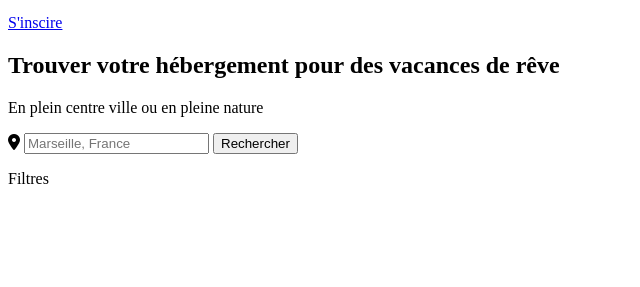
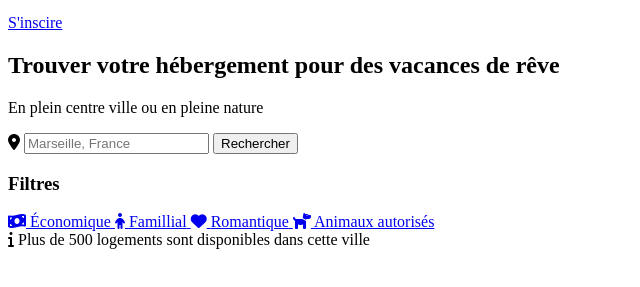
Before and after one commit to SouleymanCDW/CONTEDITWITIADES_2_16042021, a plain HTML site: page index.html in a window 1280 px wide. Shown: the part 93-380 px from the top of the page, without its empty margins (0-640 px from the left). Drawn offline with Linux system fonts and the light colour scheme.

Commit message:
Add Filtres
Ajout des filtres + phrase d'info

```diff
--- a/index.html
+++ b/index.html
@@ -11,7 +11,7 @@
     <body>
         <header>
             <img src="images/logo/Reservia.svg" alt="logo" class="logo" />
-            <div class="lien_navigation"
+            <div class="lien_navigation">
                 <nav>
                     <ul class="lien_nav">
                         <il class="Hebergements">
@@ -36,9 +36,40 @@
                 <button class="button_search" type="button">Rechercher</button>
             </div>
         </section>
-        <section class="filtres">
-            <p>Filtres</p>
-
+        <section class="filter">
+            <h3>Filtres</h3>
+            <div class="filtres">
+                <a href="#" class="economique">
+                    <span class="icontextfiltres">
+                        <i class="fas fa-money-bill-wave"></i>
+                        <span class="texteconomique">Économique</span>
+                    </span>
+                </a>
+                <a href="#" class="famillial">
+                    <span class="icontextfiltres">
+                        <i class="fas fa-child"></i>
+                        <span class="textfamillial">Famillial</span>
+                    </span>
+                </a>
+                <a href="#" class="romantique">
+                    <span class="icontextfiltres">
+                        <i class="fas fa-heart"></i>
+                        <span class="textromantique">Romantique</span>
+                    </span>
+                </a>
+                <a href="#" class="annimaux">
+                    <span class="icontextfiltres">
+                        <i class="fas fa-dog"></i>
+                        <span class="textanimaux">Animaux autorisés</span>
+                    </span>
+                </a>
+            </div>
+            <div class="info">
+                <span class="info_logement">
+                    <i class="fas fa-info"></i>
+                    Plus de 500 logements sont disponibles dans cette ville
+                </span>
+            </div>
         </section>
     </body>
 </html>
```
